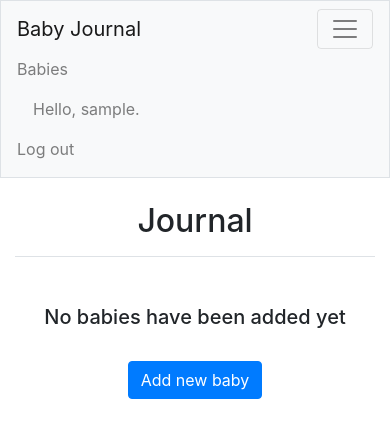
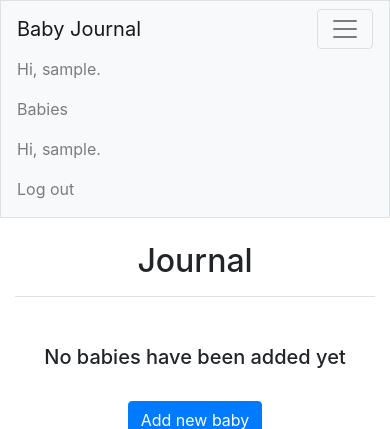
Before and after one commit to fpelletier-gh/baby-journal-MVC, a Django app: page /babies/ in a window 390 px wide, after a click that opens the changed part. Shown: the top 429 px of the page. Run offline with Django 3.2, Linux system fonts and the light colour scheme; the visitor is signed in with stand-in values (Sample User, id 1); data that the repository does not hold is empty; some libraries are stand-ins or nearby versions.

Commit message:
refactor the layout and code formatting

```diff
--- a/baby_logs/templates/baby_logs/base.html
+++ b/baby_logs/templates/baby_logs/base.html
@@ -12,20 +12,23 @@
 
     <body>
         <nav class="navbar navbar-expand-md navbar-light bg-light mb-4 border">
-    <a class="navbar-brand" href="{% url 'baby_logs:index'%}">Baby Journal</a>
+            <a class="navbar-brand pr-3" href="{% url 'baby_logs:index'%}">Baby Journal</a>
             <button class="navbar-toggler" type="button" data-toggle="collapse" data-target="#navbarCollapse"
                 aria-controls="navbarCollapse" aria-expanded="false" aria-label="Toggle navigation">
                 <span class="navbar-toggler-icon"></span></button>
             <div class="collapse navbar-collapse" id="navbarCollapse">
                 <ul class="navbar-nav mr-auto">
+                    {% if user.is_authenticated %}
+                        <li class="d-sm-block d-md-none nav-item pr-3"><span class="navbar-text">Hi, {{ user.username }}.</span></li>
+                    {% endif %}
                     <li class="nav-item"><a class="nav-link" href={% url 'baby_logs:babies' %}>Babies</a></li>
                 </ul>
                 <ul class="navbar-nav ml-auto">
                     {% if user.is_authenticated %}
-        <li class="nav-item px-3"><span class="navbar-text">Hello, {{ user.username }}.</span></li>
+                        <li class="d-sm-none d-md-block nav-item pr-3"><span class="navbar-text">Hi, {{ user.username }}.</span></li>
                         <li><a class="nav-link" href="{% url 'users:logout' %}">Log out</a></li>
                     {% else %}
-        <li class="nav-item"><a class="nav-link" href="{% url 'users:login' %}">Log in</a></li>
+                        <li class="nav-item pr-3"><a class="nav-link" href="{% url 'users:login' %}">Log in</a></li>
                         <li class="nav-item"><a class="nav-link" href="{% url 'users:register' %}">Sign up</a></li>
                     {% endif %}
                 </ul>
@@ -35,7 +38,7 @@
             <div class="pb-2 mb-2 border-bottom">
                 {% block page_header %}{% endblock page_header %}
             </div>
-    <div>
+            <div class="">
                 {% block content %}{% endblock content %}
             </div>
         </main>
```
Lines whose indentation alone changed are shown as unchanged.
